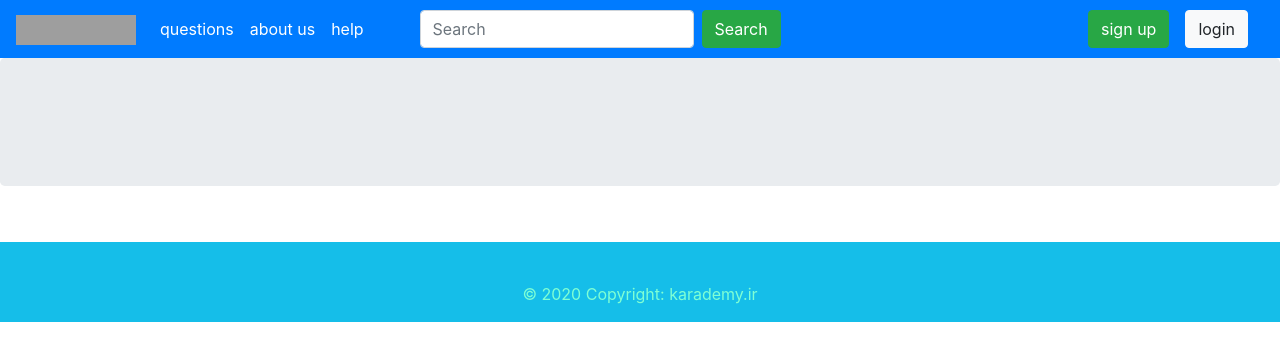
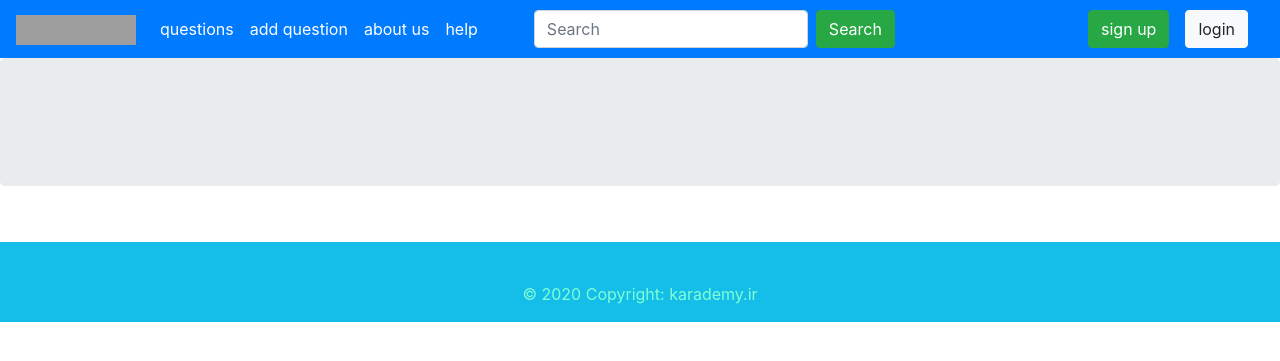
Before and after one commit to arian-rad/Question-and-Answer-webiste, a Django app: page /questions/ in a window 1280 px wide. Shown: the top 361 px of the page. Run offline with Django 3.2, Linux system fonts and the light colour scheme; data that the repository does not hold is empty; some libraries are stand-ins or nearby versions; grey boxes are pictures that could not be loaded.

Commit message:
added question  form

```diff
--- a/TeamProject/settings.py
+++ b/TeamProject/settings.py
@@ -37,6 +37,7 @@ INSTALLED_APPS = [
     'django.contrib.sessions',
     'django.contrib.messages',
     'django.contrib.staticfiles',
+    'ckeditor',
 
     # Third party
 
--- a/questions/templates/questions/index.html
+++ b/questions/templates/questions/index.html
@@ -6,6 +6,11 @@
         <h1>Ask your Questions, get your Answers !!</h1>
     </div>
     <img src="https://i.pinimg.com/originals/5b/4a/0b/5b4a0bee32f002d1f95b9ba8cb9d1556.png" class="img-fluid" alt="Responsive image">
+
+
+
+
+
 </div>
 
 {% endblock %}
--- a/questions/templates/questions/posts/allPosts.html
+++ b/questions/templates/questions/posts/allPosts.html
@@ -7,8 +7,14 @@
     <div class="card">
       <div class="card-body">
         <h4 class="card-title">{{question.title}}</h4>
-        <p class="card-text">{{question.text}}</p>
-        <a href="{% url 'questions:question_detail' question.slug %}" class="card-link">more</a>
+        <p class="card-text">{{question.text | safe}}</p>
+        <time class="card-subtitle mb-2 text-muted">{{question.date_created}}</time>
+        <br>
+        {% for cat in question.category.all %}
+        <h6 class="btn btn-info btn-sm">{{cat}}</h6>
+        {% endfor %}
+        <br>
+        <a href="{% url 'questions:question_detail' question.id %}" class="card-link">more</a>
       </div>
     </div>
   </div>
--- a/questions/urls.py
+++ b/questions/urls.py
@@ -6,6 +6,7 @@ app_name = 'questions'
 urlpatterns = [
     path('', views.index_view, name='home'),
     path('questions/', views.questions_view, name='all_questions'),
-    path('questions/<str:slug>/detail', views.question_detail_view, name='question_detail'),
+    path('add_question', views.add_question, name='add_question'),
+    path('questions/<int:question_id>/detail', views.question_detail_view, name='question_detail'),
     path('about/', views.about_view, name='about'),
 ]
--- a/questions/views.py
+++ b/questions/views.py
@@ -1,5 +1,6 @@
-from django.shortcuts import render, get_object_or_404
+from django.shortcuts import render, get_object_or_404, redirect
 from questions.models import Question
+from questions.forms import QuestionForm
 
 
 def index_view(request): # its home page
@@ -12,6 +13,17 @@ def questions_view(request):
     all_questions = Question.objects.all()
     return render(request, 'questions/posts/allPosts.html',{'all_posts': all_questions})
 
-def question_detail_view(request, slug):
-    question = get_object_or_404(Question, slug=slug)
+def question_detail_view(request, question_id):
+    question = get_object_or_404(Question, id=question_id)
     return render(request, 'questions/posts/detail.html', {'question':question})
+
+def add_question(request):
+    if request.method == 'POST':
+        question_form = QuestionForm(request.POST)
+        if question_form.is_valid():
+            question_form.save()
+            return redirect('questions:all_questions')
+
+    else:
+        question_form = QuestionForm()
+        return render(request,'questions/posts/add_question.html', {'QuestionForm': question_form})
--- a/templates/layouts/inc/navbar.html
+++ b/templates/layouts/inc/navbar.html
@@ -11,6 +11,12 @@
         <li class="nav-item active">
           <a class="nav-link" href="{% url 'questions:all_questions' %}">questions</a>
         </li>
+
+        <li class="nav-item active">
+          <a class="nav-link" href="{% url 'questions:add_question'%}">add question</a>
+        </li>
+
+
         <li class="nav-item active">
           <a class="nav-link" href="{% url 'questions:about'%}">about us</a>
         </li>
```
Also changed, not shown: questions/forms.py (added, +7 -0 lines), questions/models.py (+8 -6 lines), questions/templates/questions/posts/add_question.html (added, +11 -0 lines), questions/templates/questions/posts/detail.html (+6 -1 lines), questions/migrations/0005_auto_20201210_2034.py (added), questions/migrations/0006_auto_20201210_2056.py (added), questions/migrations/0007_auto_20201210_2216.py (added).
